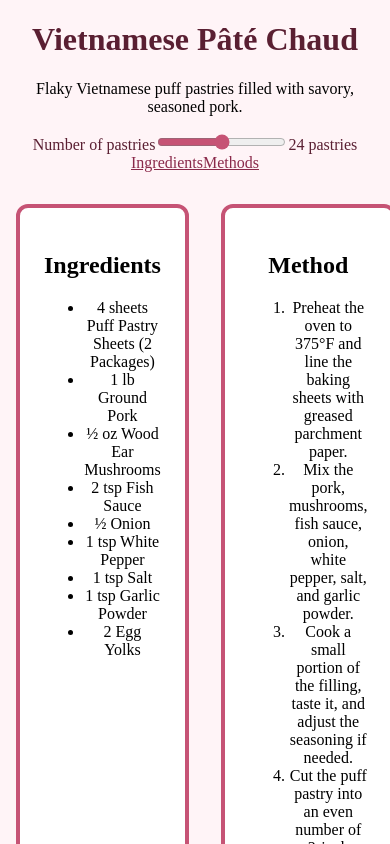
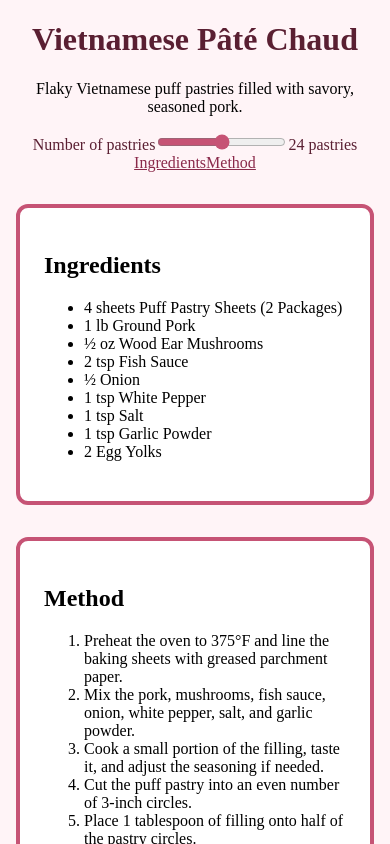
Before and after one commit to viveevu11/Adjustable-Recipe, a React (Vite) app: page / in a window 390 px wide. Shown: the top 844 px of the page. Built offline with nearby package versions, Linux system fonts and the light colour scheme.

Commit message:
Improve keyboard styling and mobile layout

```diff
--- a/src/App.css
+++ b/src/App.css
@@ -3,6 +3,12 @@
     grid-template-columns: 1fr 1fr;
     gap: 2rem;
     margin-top: 32px;
+}
+
+@media (max-width: 42rem) {
+    .recipe-layout {
+        grid-template-columns: 1fr;
+    }
 }
 
 main {
@@ -15,7 +21,7 @@ header {
 }
 
 .recipe-card {
-    text-align: center;
+    text-align: left;
     border: 4px solid black;
     border-radius: 12px;
     padding: 1.5rem;
--- a/src/App.tsx
+++ b/src/App.tsx
@@ -42,11 +42,14 @@ function App() {
             onChange={(event) => setPastryCount(Number(event.target.value))}
           />
           <output>{pastryCount} pastries</output>
+          <p className="visually-hidden" aria-live="polite" aria-atomic="true">
+  Makes {pastryCount} pastries. Ingredient quantities updated.
+</p>
         </div>
         </header>
         <nav aria-label='recipe-sections'>
           <a href='#ingredients'>Ingredients</a>
-          <a href='#methods'>Methods</a>
+          <a href='#method'>Method</a>
         </nav>
         <div className='recipe-layout'>
           <section id='ingredients' className='recipe-card'>
@@ -63,7 +66,7 @@ function App() {
               <li>{2 * scaleFactor} Egg Yolks</li>
             </ul>
           </section>
-          <section id='methods' className='recipe-card'>
+          <section id='method' className='recipe-card'>
             <h2>Method</h2>
             <ol>
               <li>Preheat the oven to 375°F and line the baking sheets with greased parchment paper.</li>
--- a/src/index.css
+++ b/src/index.css
@@ -26,3 +26,15 @@ a:focus-visible {
   outline: 3px solid #7a1538;
   outline-offset: 3px;
 }
+
+.visually-hidden {
+  position: absolute;
+  width: 1px;
+  height: 1px;
+  padding: 0;
+  margin: -1px;
+  overflow: hidden;
+  white-space: nowrap;
+  border: 0;
+  clip-path: inset(50%);
+}
```
